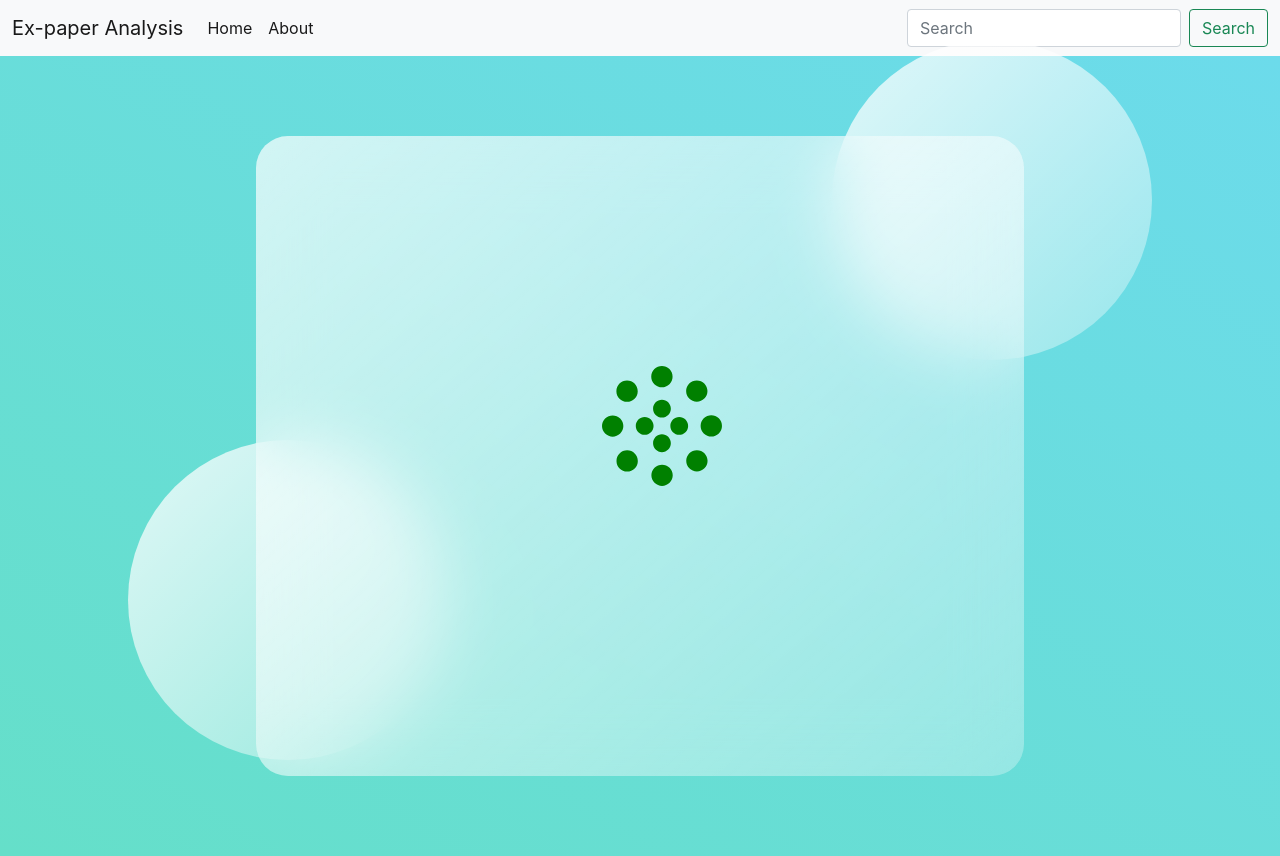
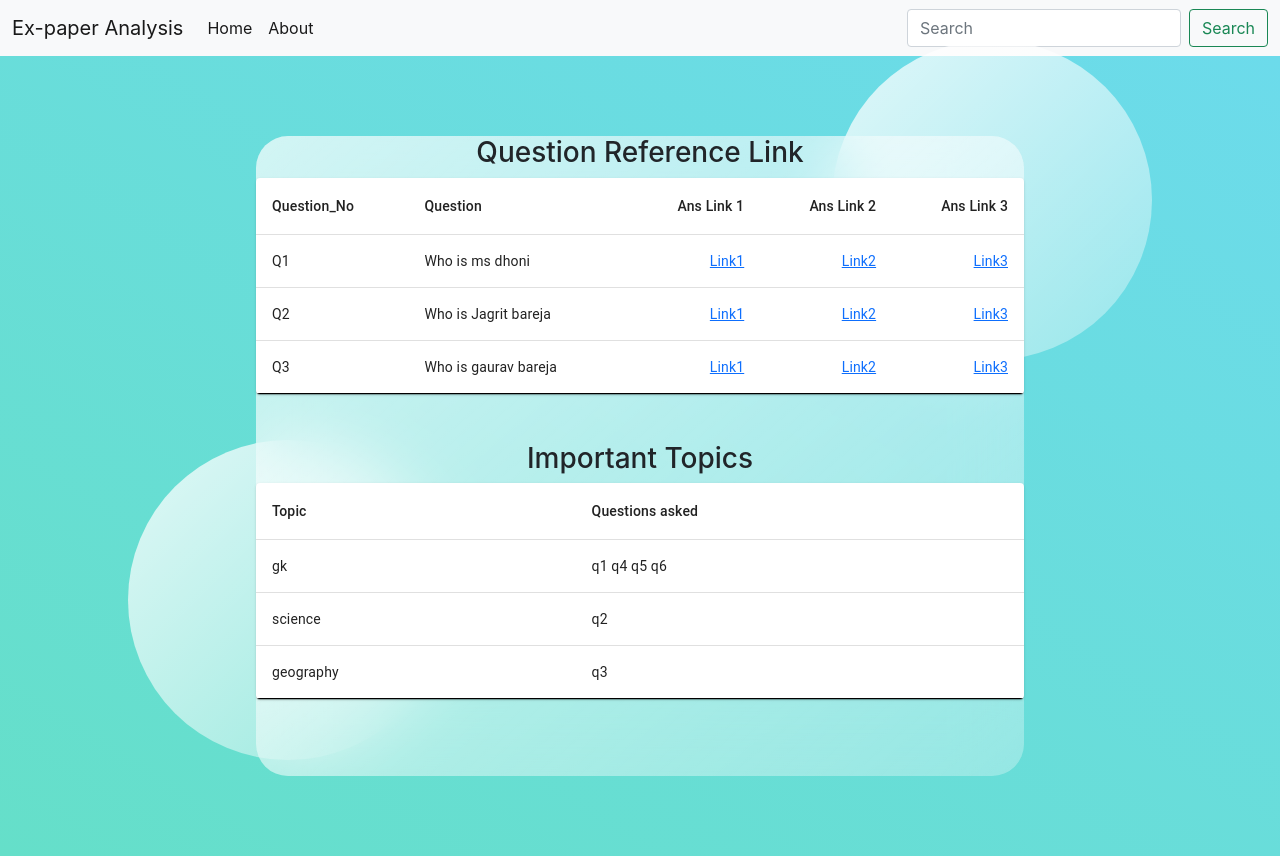
Before and after one commit to bawejagb/Ex_Paper_Analysis_Project, a React (Create React App) app in the folder FrontEnd/: page /display in a window 1280 px wide. Built offline with nearby package versions, Linux system fonts and the light colour scheme.

Commit message:
multi pdf added

```diff
--- a/FrontEnd/src/components/FileUpload.js
+++ b/FrontEnd/src/components/FileUpload.js
@@ -6,6 +6,7 @@ import SubmitB from "./SubmitB";
 import bookSearch from "./bookSearch";
 import questionPapersearch from "./questionPapersearch";
 import Axios from "axios";
+import multipaperrequest from "./axiosrequest";
 const Container = styled.div`
   align-items: center;
   justify-content: center;
@@ -37,7 +38,7 @@ function FileUpload({setDataProp}) {
     setIsFilePicked(true);
   };
   const changeHandler2 = (e) => {
-    setSelectedPaperFile(e.target.files[0]);
+    setSelectedPaperFile(Array.prototype.slice.call(e.target.files));
     setIsFilePicked1(true);
     setDataProp(undefined);
   };
@@ -46,21 +47,23 @@ function FileUpload({setDataProp}) {
     if (isFilePicked1) {
       console.log(selectedPaperFile);
       console.log(selectedPaperFile.name);
-      let formdata = new FormData();
-      formdata.append("file", selectedPaperFile,{
-        contentType: "application/pdf",
-      });
-      Axios.post("https://cc70-124-253-108-202.ngrok.io/uploadpaper",formdata,{
-        headers: {
-          'Content-Type': "application/pdf"
-        },
-      }).then(
-        (res) => {
-          console.log(res.data);
-          setDataProp(res.data);
-        }).catch((err) => {
-          console.log(err);
-        });
+
+      multipaperrequest(selectedPaperFile);
+      // let formdata = new FormData();
+      // formdata.append("file", selectedPaperFile,{
+      //   contentType: "application/pdf",
+      // });
+      // Axios.post("https://cc70-124-253-108-202.ngrok.io/uploadpaper",formdata,{
+      //   headers: {
+      //     'Content-Type': "application/pdf"
+      //   },
+      // }).then(
+      //   (res) => {
+      //     console.log(res.data);
+      //     setDataProp(res.data);
+      //   }).catch((err) => {
+      //     console.log(err);
+      //   });
       // fetch("https://f09e-124-253-6-31.ngrok.io/uploadpaper",{
       //   method: "POST",
       //   body:formdata
@@ -81,12 +84,13 @@ function FileUpload({setDataProp}) {
           name="file"
           onChange={changeHandler2}
           accept="application/pdf"
+          multiple
         />
         {isFilePicked1 ? (
           <div>
-            <p>Filename:{selectedPaperFile.name}</p>
+            {/* <p>Filename:{selectedPaperFile.name}</p>
             <p>Filetype:{selectedPaperFile.type}</p>
-            <p>Size in bytes:{selectedPaperFile.size}</p>
+            <p>Size in bytes:{selectedPaperFile.size}</p> */}
           </div>
         ) : (
           <p>Select a file to show</p>
--- a/FrontEnd/src/components/answerDisplay.css
+++ b/FrontEnd/src/components/answerDisplay.css
@@ -29,3 +29,12 @@
     text-overflow: ellipsis;
 
   }
+  .table-head{
+    display: flex;
+    justify-content: center;
+  }
+  .custome-navbar{
+      position: fixed;
+      right: 0;
+      left: 0;
+  }
--- a/FrontEnd/src/components/answerDisplay.js
+++ b/FrontEnd/src/components/answerDisplay.js
@@ -30,7 +30,7 @@ const Arsh=styled.div`
 
 const answerDisplay = ({dataProp}) => {
   console.log(dataProp);
-  if(dataProp==undefined){
+  /*if(dataProp===undefined){
     return (
       <Arsh>
 
@@ -46,7 +46,8 @@ const answerDisplay = ({dataProp}) => {
       </Arsh>
     )
   }
-var questions = [];
+  //var data =dataProp;
+/*var questions = [];
 var answers = [];
 var data = dataProp;
 for (let k in data) {
@@ -78,13 +79,50 @@ for (let i = 0; i < n; i++) {
     'ans3': 'a3'
   }]
   var i=0;
+  */
+ const data={
+  prop1: [['Q1','Who is ms dhoni','L1','L2','L3'],['Q2','Who is Jagrit bareja','L1','L2','L3'],['Q3','Who is gaurav bareja','L1','L2','L3']],
+  prop2:[['gk','q1 q4 q5 q6'],['science','q2'],['geography','q3']]
+ };
+ console.log(data);
+ let info=[];
+ let info2=[];
+ //var i=0;
+ var table1=data.prop1;
+ var table2=data.prop2;
+ let len_table1=table1.length;
+ let len_table2=table2.length;
+
+ for(let i=0;i<len_table1;i++){
+  info[i]={
+    'q_no':table1[i][0],
+    'q':table1[i][1],
+    'ans1':table1[i][2],
+    'ans2':table1[i][3],
+    'ans3':table1[i][4]
+  };
+ // i++;
+ }
+ console.log(info);
+ for(let i=0;i<len_table2;i++){
+  info2[i]={
+    'topic':table2[i][0],
+    'ques':table2[i][1]
+  };
+ // i++;
+ }
+ console.log(info2);
+
+
   return (
 
    <>
+    <h3 className="table-head">Question Reference Link</h3>
     <TableContainer component={Paper}>
       <Table sx={{ minWidth: 650 }} aria-label="simple table">
         <TableHead>
           <TableRow>
+          <TableCell align="left">Question_No</TableCell>
             <TableCell align="left">Question</TableCell>
             <TableCell align="right">Ans Link 1</TableCell>
             <TableCell align="right">Ans Link 2</TableCell>
@@ -98,10 +136,40 @@ for (let i = 0; i < n; i++) {
               key={row.name}
               sx={{ '&:last-child td, &:last-child th': { border: 0 } }}
             >
-              <TableCell align="left">Q{i++}{row.q1}</TableCell>
+              <TableCell align="left">{row.q_no}</TableCell>
+              <TableCell align="left">{row.q}</TableCell>
               <TableCell align="right"><a href={row.ans1} target="_blank" > Link1</a></TableCell>
               <TableCell align="right"><a href={row.ans2} target="_blank" > Link2</a></TableCell>
               <TableCell align="right"><a href={row.ans3} target="_blank" > Link3</a></TableCell>
+            </TableRow>
+
+          ))}
+        </TableBody>
+      </Table>
+    </TableContainer>
+    <br/>
+    <br/>
+
+    <h3 className="table-head">Important Topics</h3>
+    <TableContainer component={Paper}>
+      <Table sx={{ minWidth: 650 }} aria-label="simple table">
+        <TableHead>
+          <TableRow>
+          <TableCell align="left">Topic</TableCell>
+            <TableCell align="left">Questions asked</TableCell>
+
+          </TableRow>
+        </TableHead>
+        <TableBody>
+
+          {info2.map((row) => (
+            <TableRow
+              key={row.name}
+              sx={{ '&:last-child td, &:last-child th': { border: 0 } }}
+            >
+              <TableCell align="left">{row.topic}</TableCell>
+              <TableCell align="left">{row.ques}</TableCell>
+
             </TableRow>
 
           ))}
--- /dev/null
+++ b/FrontEnd/src/components/axiosrequest.js
@@ -0,0 +1,30 @@
+import axios from "axios";
+var FormData = require('form-data');
+const  multipaperrequest=(files)=>{
+    var data = new FormData();
+    for (var i=0; i<files.length; i++){
+        data.append("files", files[i],{
+            contentType: "application/pdf",
+        });
+    }
+    console.log(...data);
+
+var config = {
+  method: 'post',
+  url: 'https://eee6-157-39-225-189.ngrok.io/multiplepapertopics',
+  headers: {
+    'accept': 'application/json',
+    'Content-Type': 'multipart/form-data',
+  },
+  data : data
+};
+
+axios(config)
+.then(function (response) {
+  console.log(JSON.stringify(response.data));
+})
+.catch(function (error) {
+  console.log("error at axios request ,"+error);
+});
+}
+export default multipaperrequest;
```
